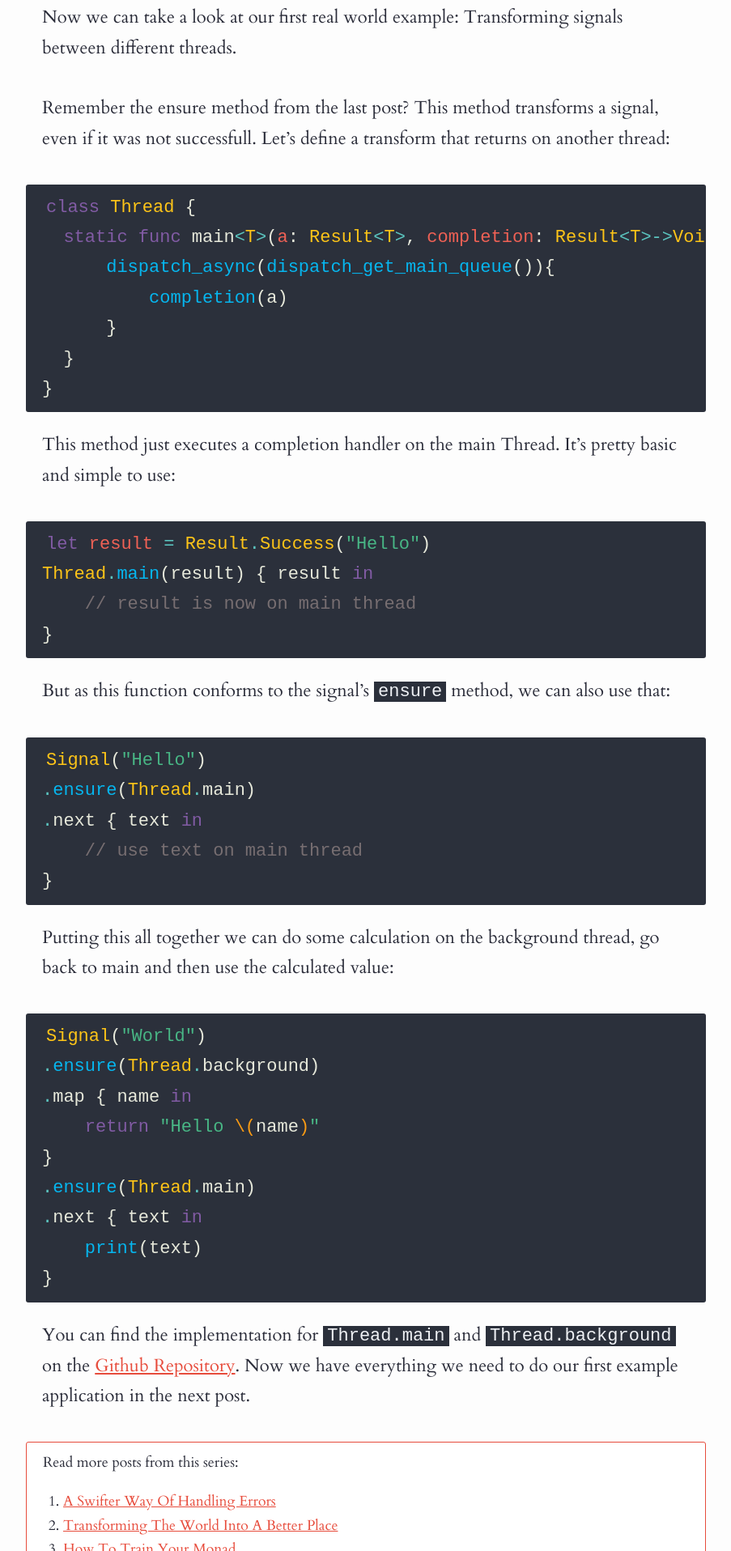
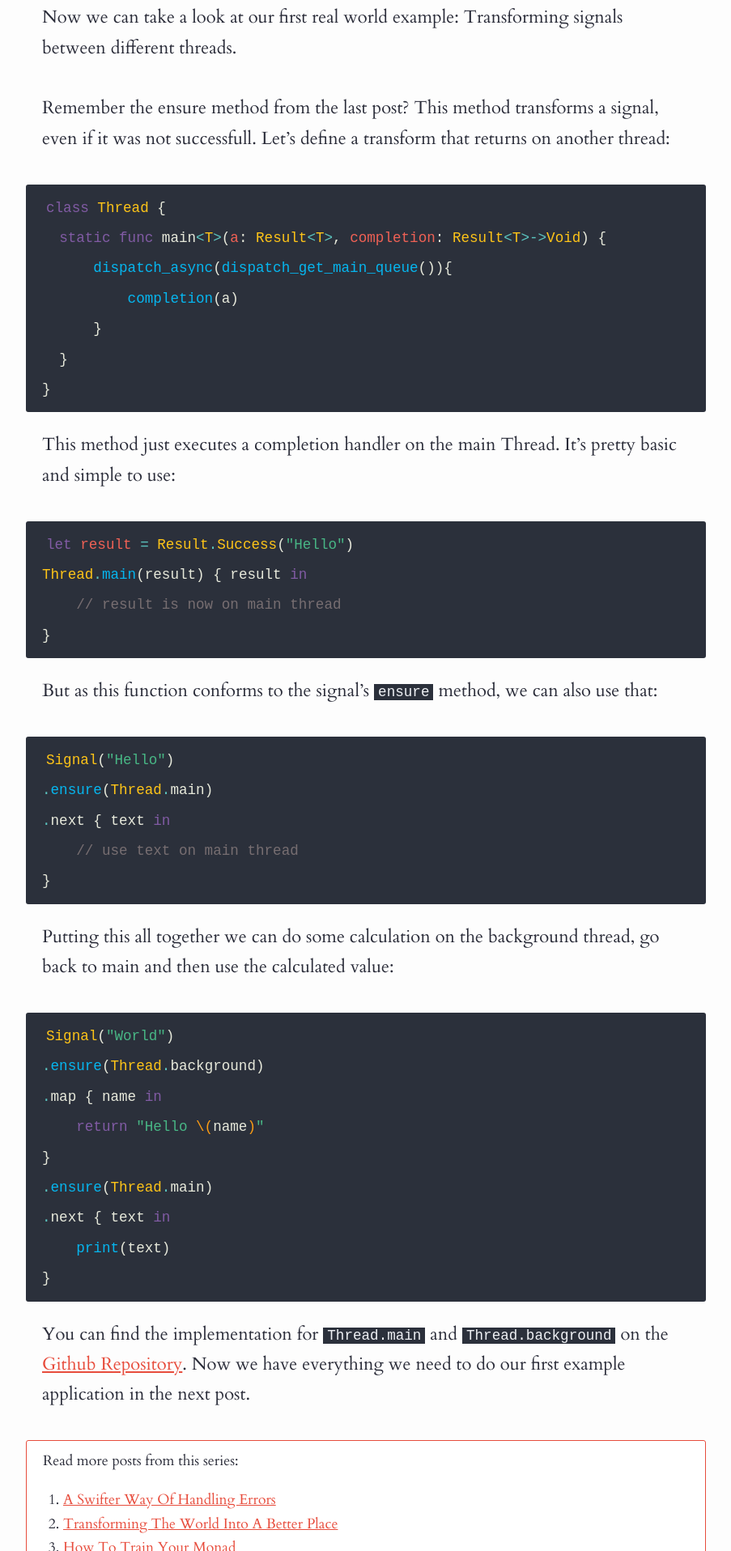
Before and after one commit to JensRavens/jensravens.github.io, a Jekyll site: the page built from _posts/2015-06-29-the-signal-threading-and-you.md, in a window 1280 px wide. Shown: the part 450-2366 px from the top of the page at 81% size, without its empty margins (188-1091 px from the left). Built offline with Jekyll 4.4.1, drawn with Linux system fonts in a browser that asks for light colours.

Commit message:
reduce code font size

```diff
--- a/_sass/_typo.scss
+++ b/_sass/_typo.scss
@@ -68,6 +68,7 @@ code {
   color: #eff1f5;
   padding: 0 5px;
   font-family: "Source Code Pro", monospace;
+  font-size: $font-size * 0.8;
 }
 
 a {
```
